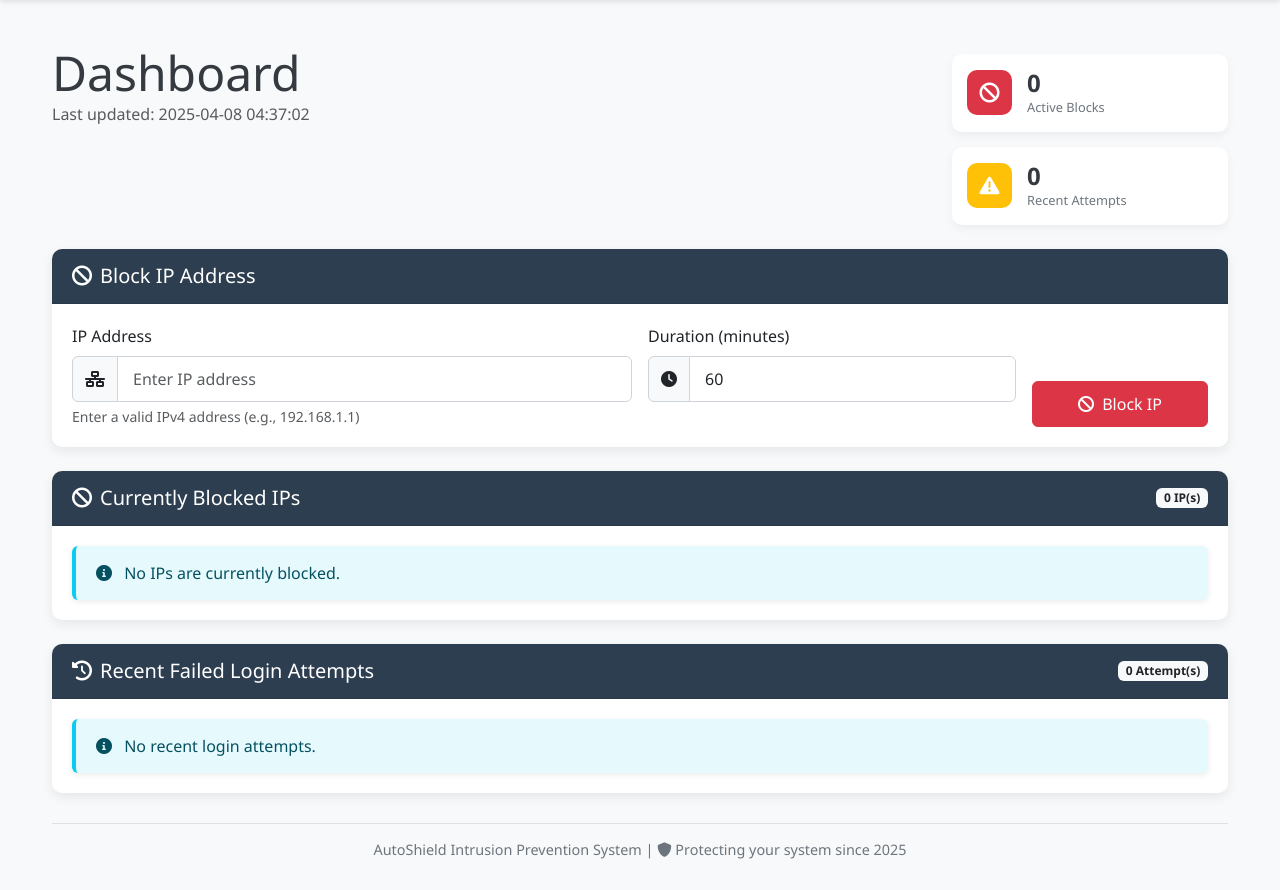
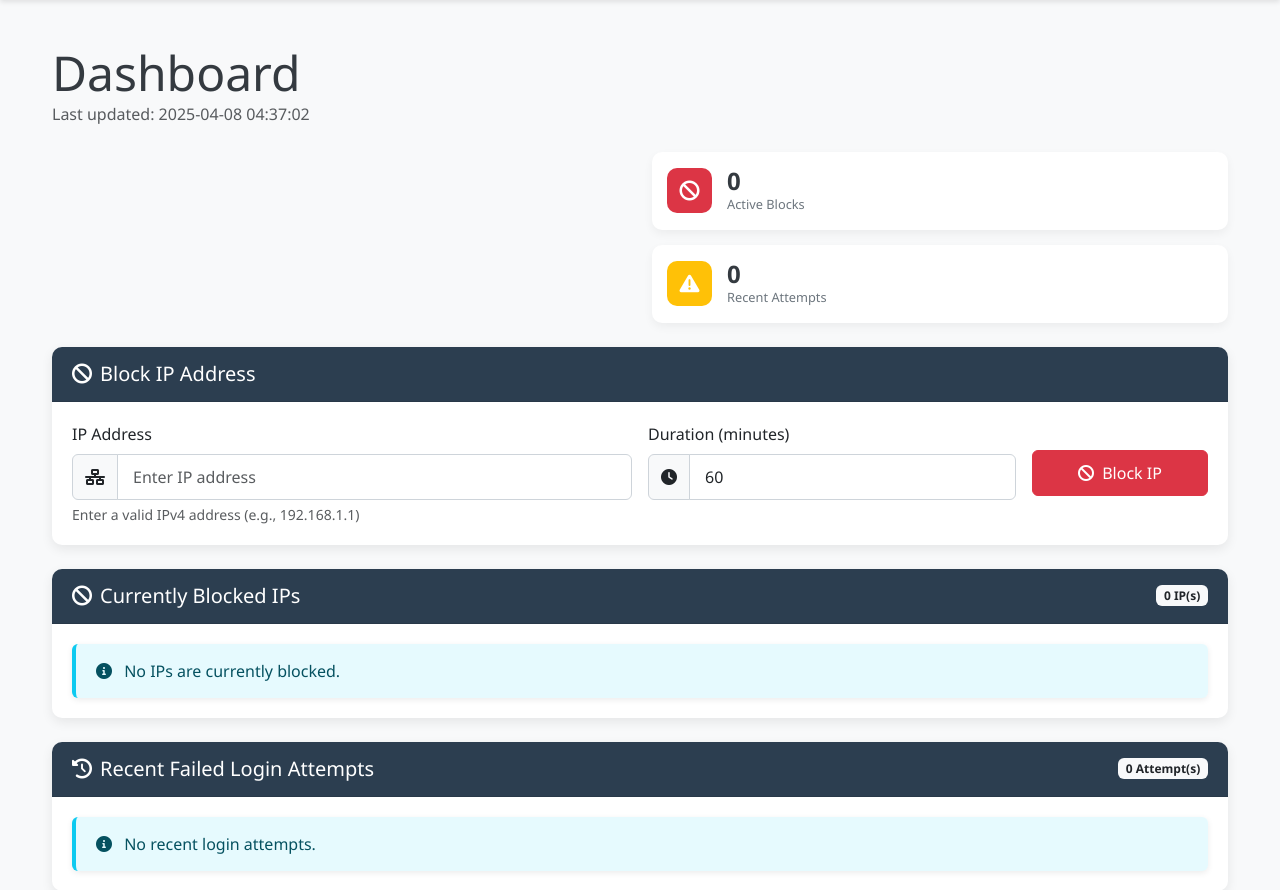
Before and after one commit to ItsMacto/AutoShield, a Flask app: page / in a window 1280 px wide. Shown: the part 56-946 px from the top of the page. Before the commit the page ends 915 px from the top, so only its background shows below. Run offline with Flask 3, Linux system fonts and the light colour scheme; data that the repository does not hold is empty; parts of the project's set-up code (start-up, migrations or seed data) failed here and were passed over.

Commit message:
style update

```diff
--- a/webapp/templates/index.html
+++ b/webapp/templates/index.html
@@ -31,7 +31,7 @@
                 <h1 class="display-5 mb-0">Dashboard</h1>
                 <p class="text-muted">Last updated: {{ now.strftime('%Y-%m-%d %H:%M:%S') }}</p>
             </div>
-            <div class="col-md-6">
+            <div class="col-md-12">
                 <div class="row stats-container">
                     <div class="col-6 col-md-6">
                         <div class="stats-card">
@@ -93,7 +93,7 @@
                             <input type="number" class="form-control" id="duration" name="duration" value="60" min="1">
                         </div>
                     </div>
-                    <div class="col-md-2 d-flex align-items-end">
+                    <div class="col-md-2 d-flex align-items-center">
                         <button type="submit" class="btn btn-danger w-100">
                             <i class="fa fa-ban me-1"></i> Block IP
                         </button>
```
